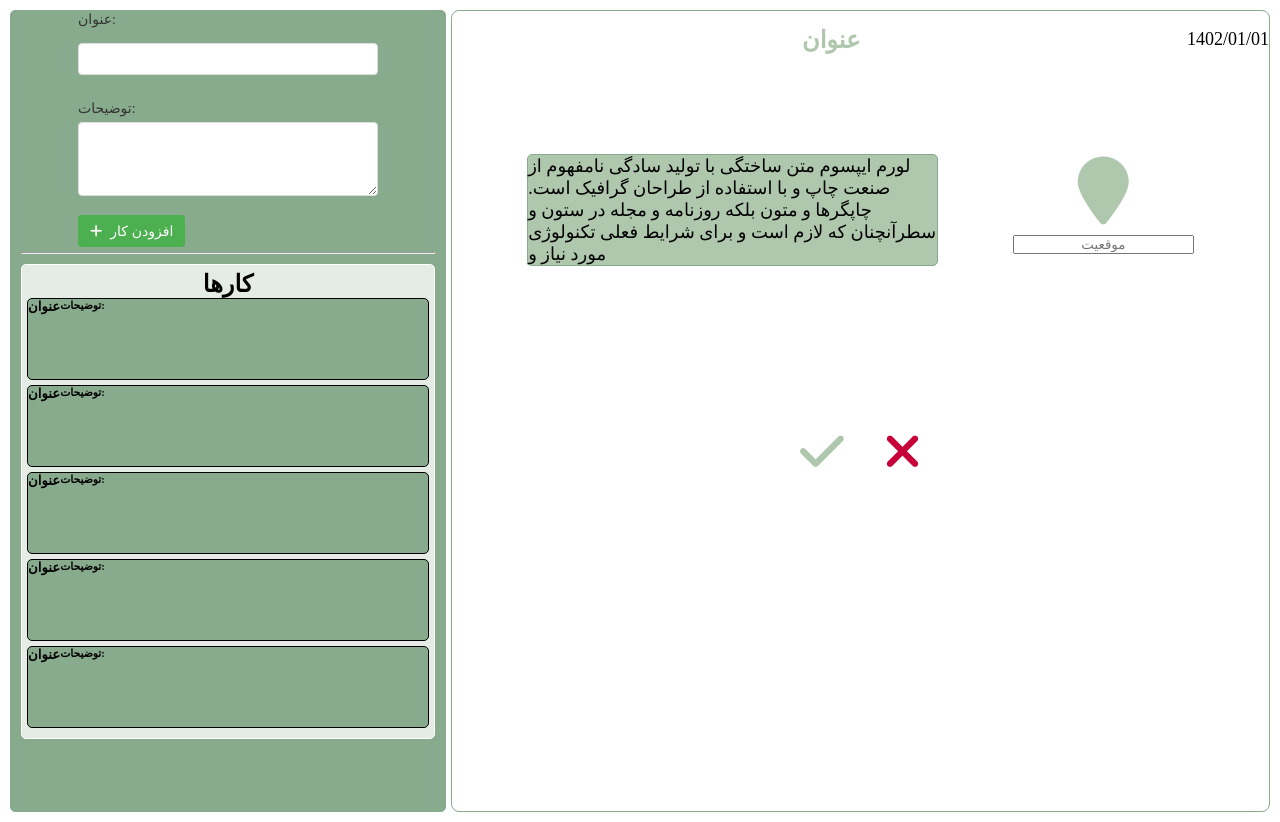
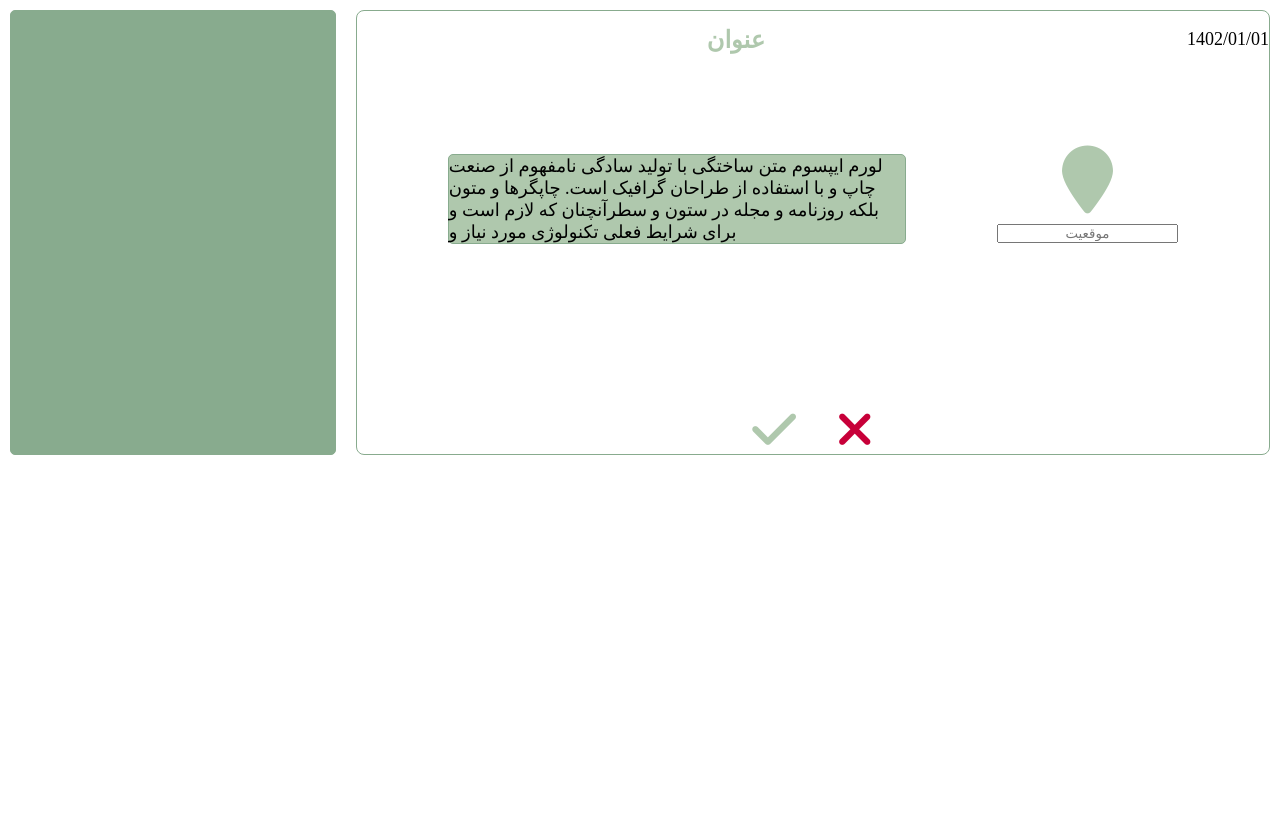
Before and after one commit to SajjadSistani/Todolist-Extra, a website with bundled scripts: page index.html in a window 1280 px wide. After the commit the page ends 800 px from the top, so only its background shows below. Built offline with nearby package versions, Linux system fonts and the light colour scheme.

Commit message:
change design sidebar

```diff
--- a/controller.js
+++ b/controller.js
@@ -14,12 +14,16 @@ const controllAddTodo = () => {
   console.log(state);
 };
 const controllListView = () => {
-  todoListView.render();
+  if (state.todoList.length > 1) {
+    todoListView.render();
+  } else {
+    todoForm.render();
+    todoForm.addClickHandler(controllAddTodo);
+  }
 };
 
 const init = () => {
   todoView.addLoadHandler(controllTodoView);
   todoListView.addLoadHandler(controllListView);
-  todoForm.addClickHandler(controllAddTodo);
 };
 init();
--- a/index.html
+++ b/index.html
@@ -14,64 +14,7 @@
   <body>
     <div class="container">
       <!-- Todos box -->
-      <div class="todoSection">
-        <div class="addForm">
-          <form class="custom-form">
-            <!-- Title Input -->
-            <div class="form-group">
-              <label for="title" class="form-label">عنوان:</label>
-              <input
-                type="text"
-                id="title"
-                name="title"
-                class="form-input"
-                required
-              />
-            </div>
-
-            <!-- Description Input -->
-            <div class="form-group">
-              <label for="description" class="form-label">توضیحات:</label>
-              <textarea
-                id="description"
-                name="description"
-                class="form-textarea"
-                rows="4"
-                required
-              ></textarea>
-            </div>
-
-            <!-- Submit Button with Plus Icon -->
-            <button type="submit" class="form-submit-btn">
-              <i class="fas fa-plus"></i> افزودن کار
-            </button>
-          </form>
-        </div>
-        <hr />
-        <section class="todo-box">
-          <h2>کارها</h2>
-          <div class="todoItem">
-            <h5>عنوان</h5>
-            <h6>توضیحات:</h6>
-          </div>
-          <div class="todoItem">
-            <h5>عنوان</h5>
-            <h6>توضیحات:</h6>
-          </div>
-          <div class="todoItem">
-            <h5>عنوان</h5>
-            <h6>توضیحات:</h6>
-          </div>
-          <div class="todoItem">
-            <h5>عنوان</h5>
-            <h6>توضیحات:</h6>
-          </div>
-          <div class="todoItem">
-            <h5>عنوان</h5>
-            <h6>توضیحات:</h6>
-          </div>
-        </section>
-      </div>
+      <section class="todo-box"></section>
 
       <!-- Menu Hamburger Icon -->
       <span class="bars-icon">
--- a/style.css
+++ b/style.css
@@ -11,7 +11,15 @@
 .item-box {
   border: 1px solid #88ab8e;
   border-radius: 8px;
-  height: 100vh;
+
+}
+
+.description-text{
+  margin:auto;
+}
+.title-input{
+  color: white;
+  margin:auto;
 }
 
 .text-box {
@@ -82,14 +90,11 @@
 }
 
 .todo-box {
-  background-color: #e4ece5;
+  background-color: #88ab8e;
   border-radius: 5px;
-  border: 1px solid #ffffff;
-  min-height: 330px;
-  overflow: auto;
-  text-align: center;
-  margin-top: 10px;
-  padding: 5px;
+  border: 1px solid #88ab8e;
+  width: 50%;
+  margin-right: 20px;
 }
 
 .todo-box-text-box {
@@ -221,70 +226,3 @@ input {
     margin: 10px;
   }
 }
-
-.custom-form {
-  max-width: 300px;
-  margin: 0 auto;
-}
-
-.form-group {
-  margin-bottom: 15px;
-}
-
-.form-label {
-  display: block;
-  margin-bottom: 5px;
-  font-size: 14px;
-  color: #333;
-}
-
-.form-input,
-.form-textarea {
-  width: 100%;
-  padding: 8px;
-  font-size: 12px;
-  border: 1px solid #ddd;
-  border-radius: 4px;
-  box-sizing: border-box;
-}
-
-.form-textarea {
-  resize: vertical;
-}
-
-.form-submit-btn {
-  background-color: #4caf50;
-  color: white;
-  padding: 8px 12px;
-  font-size: 14px;
-  border: none;
-  border-radius: 4px;
-  cursor: pointer;
-  margin-bottom: 5px;
-}
-
-.form-submit-btn i {
-  margin-right: 4px;
-}
-
-.todoSection {
-  display: flex;
-  flex-direction: column;
-  background-color: #88ab8e;
-  border-radius: 5px;
-  border: 1px solid #88ab8e;
-  width: 50%;
-  margin-right: 5px;
-  padding-left: 10px;
-  padding-right: 10px;
-}
-
-.todoItem {
-  display: flex;
-  width: 400px;
-  height: 80px;
-  border: 1px solid black;
-  border-radius: 5px;
-  background-color: #88ab8e;
-  margin-bottom: 5px;
-}
```
